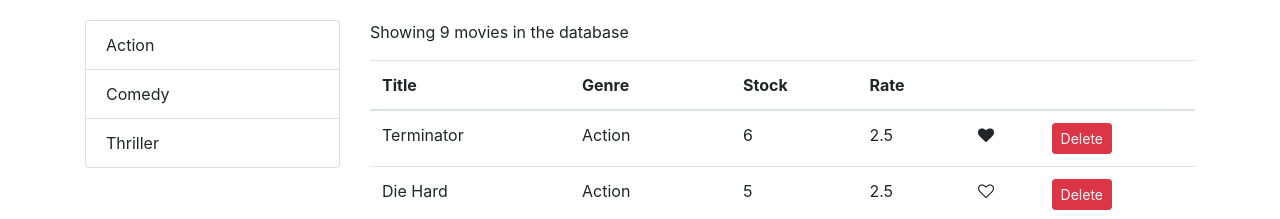
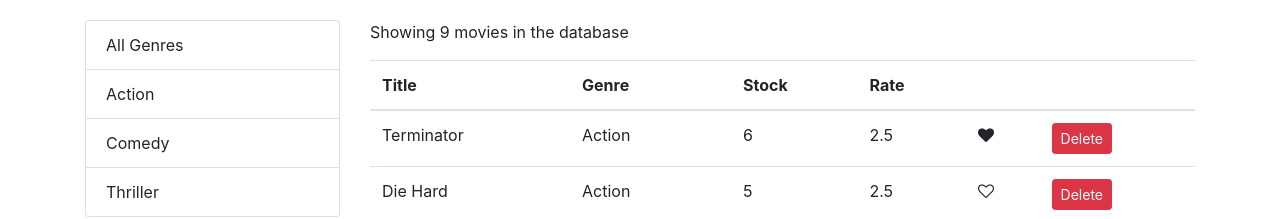
Before and after one commit to shaheenniaz582/React_Vidly, a React (Create React App) app: page / in a window 1280 px wide. Shown: the top 219 px of the page. Built offline with nearby package versions, Linux system fonts and the light colour scheme.

Commit message:
Filtering: Adding all Genres implemented in ListGroup

```diff
--- a/src/components/movies.jsx
+++ b/src/components/movies.jsx
@@ -9,17 +9,19 @@
 class Movies extends Component {
     state = {
         movies: [],
-        geners: [],
+        genres: [],
         pageSize: 4,
         currentPage: 1,
     };
 
     componentDidMount() {
-        this.setState({ movies: getMovies(), geners: getGenres()});
+        const genres = [{name: "All Genres"}, ...getGenres()];
+
+        this.setState({ movies: getMovies(), genres});
     }
 
     handleGenreSelect = genre => {
-        this.setState({ selectedGenre: genre });
+        this.setState({ selectedGenre: genre, currentPage: 1 });
     }
 
     handleLike = movie => {
@@ -49,7 +51,7 @@
         const { currentPage, pageSize, selectedGenre, movies: allMovies } = this.state;
         if ( count === 0 ) return <p>There are no movies in the database!!!</p>
 
-        const filtered = selectedGenre
+        const filtered = selectedGenre && selectedGenre._id
          ? allMovies.filter(m => m.genre._id === selectedGenre._id)
          : allMovies;
         console.log(filtered);
@@ -59,7 +61,7 @@
             <div className="row">
                 <div className="col-3">
                     <ListGroup
-                        items= {this.state.geners}
+                        items= {this.state.genres}
                         selectedItem={this.state.selectedGenre}
                         /* Deleting them after adding default props to component"
                         textProperty="name"
```
